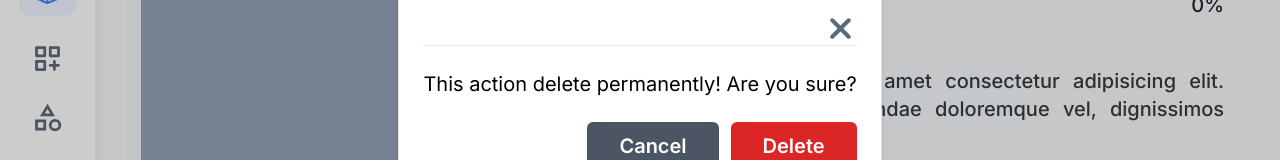
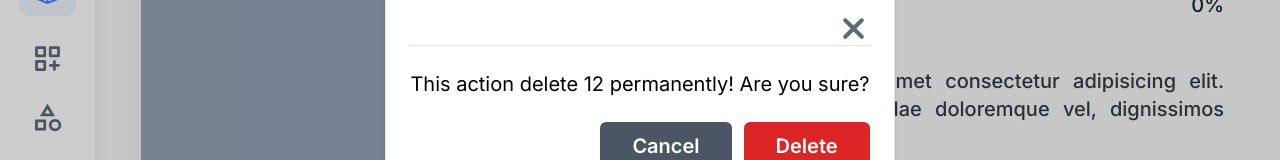
Before and after one commit to saeidsh777/Online-Shop--Group-Development-, a Next.js app: page /dashboard/products/12 in a window 1280 px wide. Both pictures are taken after a click on the element "Delete". Shown: the part 309-469 px from the top of the page. Built offline with nearby package versions, Linux system fonts and the light colour scheme.

Commit message:
Refactor: DeleteModal now function and text are customizable

```diff
--- a/app/dashboard/(products)/products/[productId]/page.jsx
+++ b/app/dashboard/(products)/products/[productId]/page.jsx
@@ -82,8 +82,11 @@ const DetailProductPage = ({ params: { productId } }) => {
                             <DashboardBTN>Edit</DashboardBTN>
                         </Link>
                         <DeleteWrapper
-                            url="/products/delete-product/"
-                            id={productId}
+                            // change productid to product name
+                            text={`This action delete ${productId} permanently! Are you sure?`}
+                            func={async () => {
+                                'use server';
+                            }}
                         >
                             <DashboardBTN colorClasses="bg-red-600 hover:bg-red-500 text-white focus-visible:outline-red-600 ">
                                 Delete
--- a/components/Others/DashboardTableRow.jsx
+++ b/components/Others/DashboardTableRow.jsx
@@ -83,9 +83,11 @@ const DashboardTableRow = props => {
                         </ActionIcon>
                     </Link>
                     <DeleteWrapper
-                        name={name}
-                        url="/products/delete-product/"
-                        id={id}
+                        // change productid to product name
+                        text={`This action delete ${productId} permanently! Are you sure?`}
+                        func={async () => {
+                            'use server';
+                        }}
                     >
                         <ActionIcon type={'delete'}>
                             <path
--- a/hooks/useModal.jsx
+++ b/hooks/useModal.jsx
@@ -9,20 +9,20 @@ import toast from 'react-hot-toast';
 import { FaXmark } from 'react-icons/fa6';
 
 // wrap Wrapper components around the button you want to useModal on it
-export const DeleteWrapper = ({ children, name, func }) => {
+export const DeleteWrapper = ({ children, text, func }) => {
     const { setDeleteModal } = useModal();
 
     // consider to move this in modal component
-    const DeleteItemHandler = close => {
-        func();
-        // ------------- close modal
-        close();
+    const DeleteItemHandler = async close => {
+        close(); // close modal
+
+        await func();
     };
 
     return (
         <div
             onClick={() => {
-                setDeleteModal(name, DeleteItemHandler);
+                setDeleteModal(text, DeleteItemHandler);
             }}
         >
             {children}
@@ -76,7 +76,7 @@ export const AddTagWrapper = ({ children, func }) => {
 const useModal = () => {
     const { CloseModal, setModal } = useContext(ModalContext);
 
-    const setDeleteModal = (name, func) => {
+    const setDeleteModal = (text, func) => {
         const Layout = (
             <DashboardBox className="max-w-md lg:max-w-lg lg:gap-6 flex flex-col gap-5 shadow-md">
                 <div>
@@ -88,9 +88,7 @@ const useModal = () => {
                     </div>
                     <hr />
                 </div>
-                <p className="text-justify">
-                    This action delete {name} permanently! Are you sure?
-                </p>
+                <p className="text-justify">{text}</p>
                 <div className="flex items-center gap-3 ml-auto">
                     <DashboardBTN
                         colorClasses="bg-gray-600 hover:bg-gray-500 text-white focus-visible:outline-gray-600 "
```
